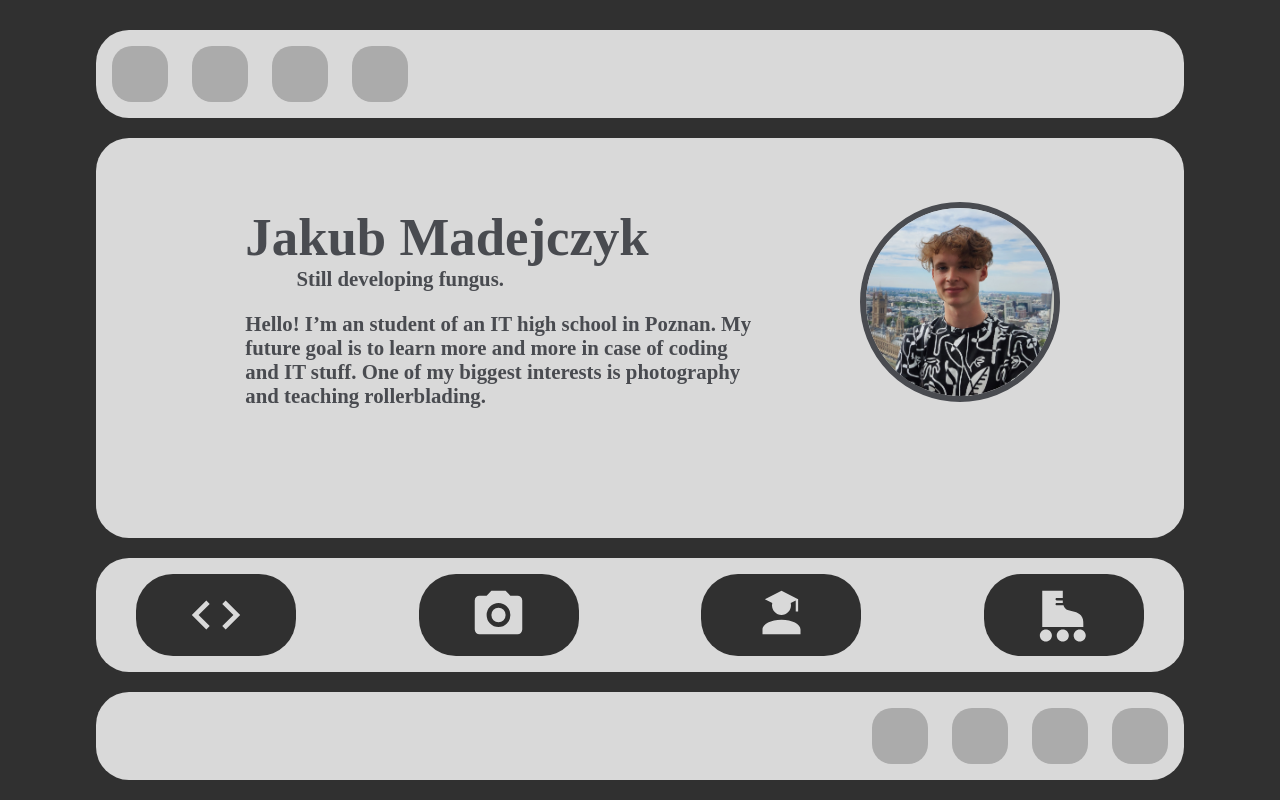
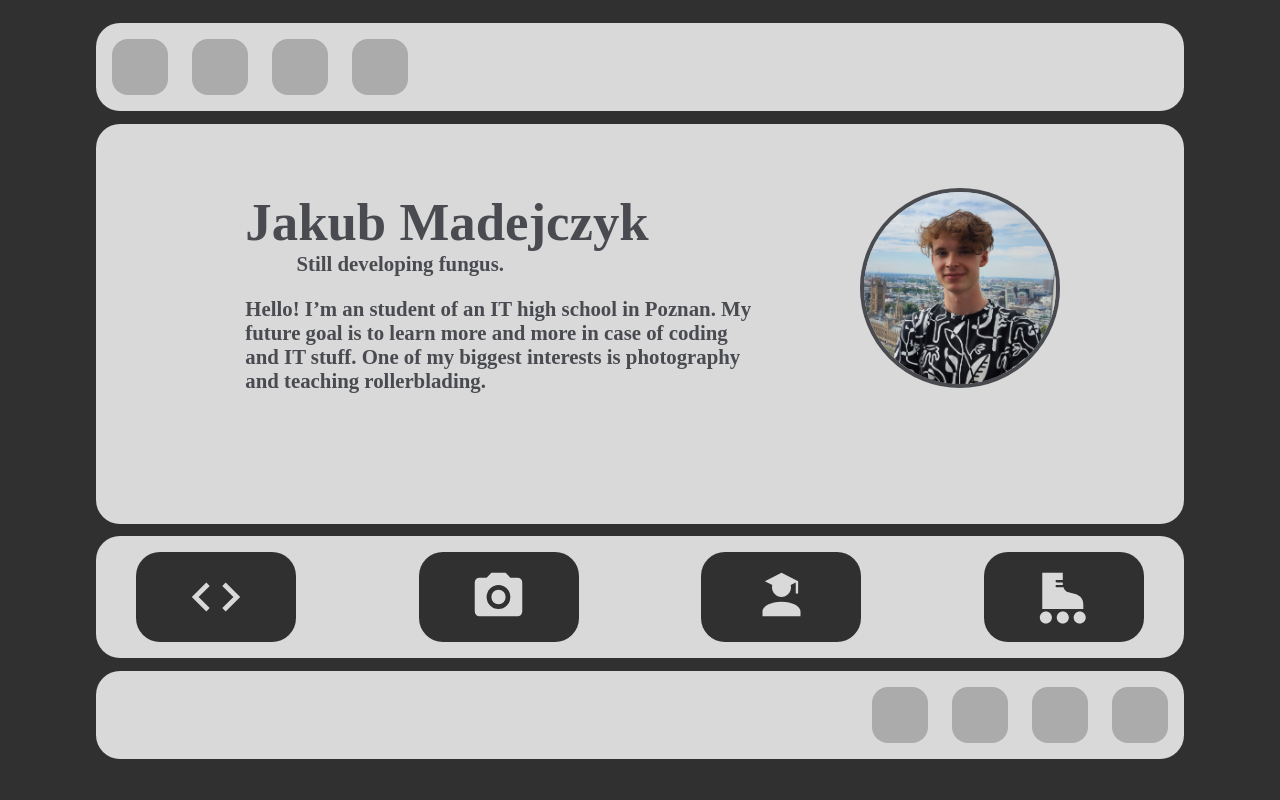
Before and after one commit to Kubx0404/madej-art, a Next.js app: page / in a window 1280 px wide. Built offline with nearby package versions, Linux system fonts and the light colour scheme; a web font is replaced by a local one.

Commit message:
even better stretching maintenance

```diff
--- a/src/pages/index.js
+++ b/src/pages/index.js
@@ -50,7 +50,7 @@ export default function home() {
             // height: "28vh",
             // width: "13vw",
             width: "25vmin",
-            border: "6px solid #494B50",
+            border: "0.6vmin solid #494B50",
             // marginTop: "2.8em",
             marginTop: "6vmin",
             marginRight: "4vw",
--- a/src/styles/globals.css
+++ b/src/styles/globals.css
@@ -31,8 +31,11 @@ html {
   /* max-width: 1334px; */
   max-width: 70vw;
   background-color: #d9d9d9;
-  margin-top: 20px;
-  border-radius: 33px;
+  /* margin-top: 20px; */
+  margin-top: 1.6vmin;
+
+  /* border-radius: 33px; */
+  border-radius: 3vmin;
   /* padding: 17px; */
   padding: 2vmin;
   display: flex;
@@ -40,8 +43,8 @@ html {
 .media_div {
   background-color: #ababab;
   /* height: 7vh; */
-  width: 7vh;
-  border-radius: 20px;
+  width: 7vmin;
+  border-radius: 2vmin;
   margin-right: 24px;
   aspect-ratio: 1/1;
 }
@@ -94,9 +97,10 @@ p {
   /* padding-right: 5em; */
   padding-left: 4vw;
   padding-right: 4vw;
-  border-radius: 37px;
-  padding-top: 1.5vh;
-  padding-bottom: 1.5vh;
+  /* border-radius: 37px; */
+  border-radius: 3vmin;
+  padding-top: 2vmin;
+  padding-bottom: 2vmin;
 }
 
 @media only screen and (max-width: 1570px) {
```
